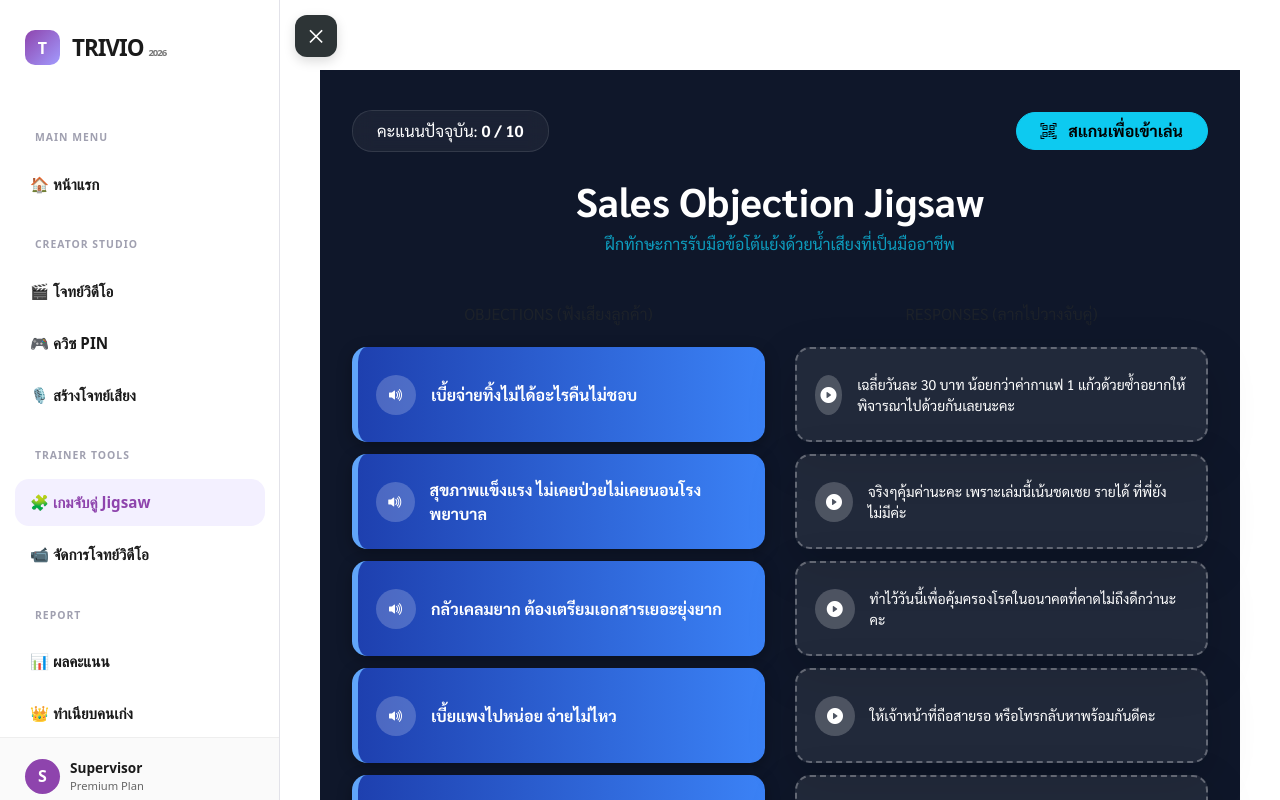
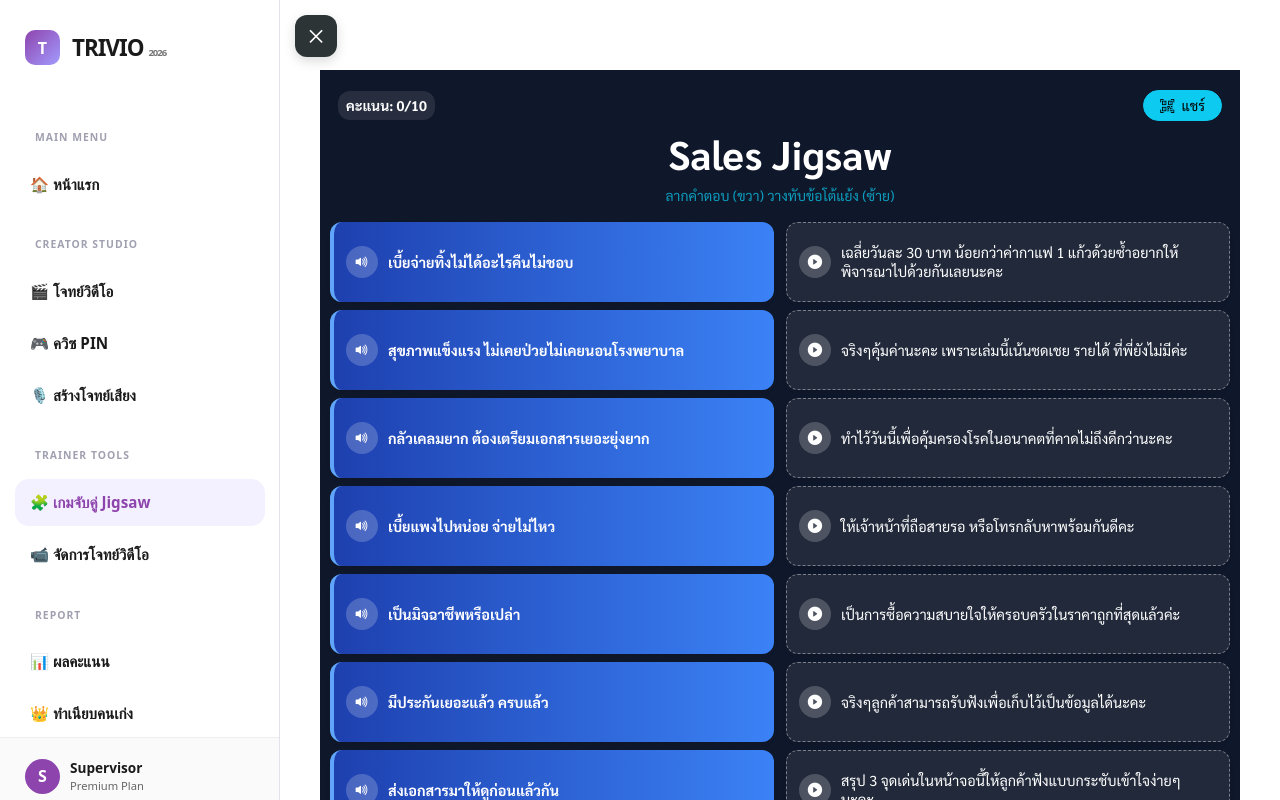
Before and after one commit to armthitikorn/Trivio, a Next.js app: page /sales-game in a window 1280 px wide. Shown: the top 800 px of the page. Built offline with nearby package versions, Linux system fonts and the light colour scheme.

Commit message:
gameupdate

```diff
--- a/app/sales-game/page.js
+++ b/app/sales-game/page.js
@@ -2,10 +2,9 @@
 
 import React, { useState, useEffect } from 'react';
 import { motion, AnimatePresence } from 'framer-motion';
-import { QRCodeCanvas } from 'qrcode.react'; // ตัวสร้าง QR Code
+import { QRCodeCanvas } from 'qrcode.react';
 
 export default function SalesJigsawGame() {
-    // --- 1. การจัดการ State ของเกม ---
     const [isClient, setIsClient] = useState(false);
     const [matchedIds, setMatchedIds] = useState([]);
     const [shuffledObjections, setShuffledObjections] = useState([]);
@@ -14,7 +13,6 @@ export default function SalesJigsawGame() {
     const [showQR, setShowQR] = useState(false);
     const [currentUrl, setCurrentUrl] = useState('');
 
-    // --- 2. ข้อมูลข้อโต้แย้งและบทตอบโต้ (10 ข้อตามที่คุณระบุ) ---
     const pairs = [
         { id: 1, q: "เบี้ยแพงไปหน่อย จ่ายไม่ไหว", a: "เฉลี่ยวันละ 30 บาท น้อยกว่าค่ากาแฟ 1 แก้วด้วยซ้ำอยากให้พิจารณาไปด้วยกันเลยนะคะ", qAudio: "/audio/q1.wav", aAudio: "/audio/a1.wav" },
         { id: 2, q: "มีประกันเยอะแล้ว ครบแล้ว", a: "จริงๆคุ้มค่านะคะ เพราะเล่มนี้เน้นชดเชย รายได้ ที่พี่ยังไม่มีค่ะ", qAudio: "/audio/q2.wav", aAudio: "/audio/a2.wav" },
@@ -28,7 +26,6 @@ export default function SalesJigsawGame() {
         { id: 10, q: "เบี้ยจ่ายทิ้งไม่ได้อะไรคืนไม่ชอบ", a: "เป็นการซื้อความสบายใจให้ครอบครัวในราคาถูกที่สุดแล้วค่ะ", qAudio: "/audio/q10.wav", aAudio: "/audio/a10.wav" }
     ];
 
-    // --- 3. การเริ่มต้นระบบ ---
     useEffect(() => {
         setIsClient(true);
         setCurrentUrl(window.location.href);
@@ -42,19 +39,20 @@ export default function SalesJigsawGame() {
         setScore(0);
     };
 
-    // --- 4. ฟังก์ชันการทำงาน (เสียง และ การลากวาง) ---
     const playSound = (url) => {
         const audio = new Audio(url);
-        audio.play().catch(e => console.error("ไม่พบไฟล์เสียงที่:", url));
+        audio.play().catch(e => console.error("Audio Error"));
     };
 
     const handleDragEnd = (event, info, pairId) => {
         const targetElement = document.getElementById(`target-${pairId}`);
         if (targetElement) {
             const rect = targetElement.getBoundingClientRect();
-            const { x, y } = info.point;
+            // ใช้ touch point แรกถ้ารองรับ touch event เพื่อความแม่นยำบนมือถือ
+            const pointX = info.point.x;
+            const pointY = info.point.y;
 
-            if (x >= rect.left && x <= rect.right && y >= rect.top && y <= rect.bottom) {
+            if (pointX >= rect.left && pointX <= rect.right && pointY >= rect.top && pointY <= rect.bottom) {
                 if (!matchedIds.includes(pairId)) {
                     setMatchedIds(prev => [...prev, pairId]);
                     setScore(prev => prev + 1);
@@ -67,67 +65,119 @@ export default function SalesJigsawGame() {
 
     return (
         <div className="game-container">
-            {/* --- 5. การตกแต่ง CSS (Glassmorphism Style) --- */}
             <style jsx global>{`
                 @import url('https://fonts.googleapis.com/css2?family=Sarabun:wght@300;400;600;700&display=swap');
-                .game-container { min-height: 100vh; background: #0f172a; color: white; padding: 40px 20px; font-family: 'Sarabun', sans-serif; }
-                .glass-card { background: rgba(255, 255, 255, 0.05); backdrop-filter: blur(10px); border: 1px solid rgba(255,255,255,0.1); border-radius: 20px; padding: 25px; }
-                .jigsaw-grid { display: grid; grid-template-columns: 1fr 1fr; gap: 30px; max-width: 1100px; margin: 0 auto; }
-                .piece { min-height: 95px; display: flex; align-items: center; padding: 18px; border-radius: 15px; margin-bottom: 12px; position: relative; color: white !important; }
-                .obj-card { background: linear-gradient(90deg, #1e40af, #3b82f6); border-left: 6px solid #60a5fa; box-shadow: 0 4px 15px rgba(0,0,0,0.3); }
-                .ans-card { background: rgba(255, 255, 255, 0.08); border: 2px dashed rgba(255, 255, 255, 0.3); cursor: grab; color: white !important; }
-                .is-matched { background: #10b981 !important; border: none !important; opacity: 0.6; pointer-events: none; transition: all 0.5s ease; }
-                .play-btn { background: rgba(255,255,255,0.2); border: none; border-radius: 50%; width: 40px; height: 40px; color: white; margin-right: 15px; display: flex; align-items: center; justify-content: center; }
-                .qr-overlay { position: fixed; top: 0; left: 0; width: 100%; height: 100%; background: rgba(0,0,0,0.85); z-index: 2000; display: flex; align-items: center; justify-content: center; }
+
+                body { margin: 0; padding: 0; overflow-x: hidden; background: #0f172a; }
+                .game-container {
+                    min-height: 100vh;
+                    background: #0f172a;
+                    color: white;
+                    padding: 20px 10px;
+                    font-family: 'Sarabun', sans-serif;
+                    overflow-x: hidden; /* ป้องกันการเลื่อนซ้ายขวา */
+                }
+
+                /* บังคับ 2 คอลัมน์ตลอดเวลา */
+                .jigsaw-grid {
+                    display: grid;
+                    grid-template-columns: 1fr 1fr; /* คงไว้ที่ 2 คอลัมน์เสมอ */
+                    gap: 12px; /* ลดช่องว่างระหว่างคอลัมน์ */
+                    max-width: 1000px;
+                    margin: 0 auto;
+                }
+
+                /* สไตล์ชิ้นส่วนพื้นฐาน */
+                .piece {
+                    min-height: 80px;
+                    display: flex;
+                    align-items: center;
+                    padding: 12px;
+                    border-radius: 12px;
+                    margin-bottom: 8px;
+                    font-size: 0.9rem;
+                    color: white !important;
+                    line-height: 1.3;
+                }
+
+                .play-btn {
+                    background: rgba(255,255,255,0.2); border: none; border-radius: 50%;
+                    width: 32px; height: 32px; min-width: 32px; /* ขนาดปุ่มมาตรฐาน */
+                    color: white; margin-right: 10px; display: flex; align-items: center; justify-content: center;
+                }
+
+                /* ✅ Media Query สำหรับมือถือ (สำคัญมาก) */
+                @media (max-width: 576px) {
+                    .game-container { padding: 15px 5px; } /* ลดขอบจอ */
+                    .jigsaw-grid { gap: 6px; } /* ลดช่องว่างระหว่างชิ้น */
+
+                    .piece {
+                        min-height: 65px; /* ลดความสูงชิ้นส่วน */
+                        padding: 8px; /* ลดขอบใน */
+                        font-size: 0.75rem; /* ลดขนาดตัวหนังสือ */
+                        border-radius: 8px;
+                    }
+                    .play-btn {
+                        width: 26px; height: 26px; min-width: 26px; /* ลดขนาดปุ่มเล่นเสียง */
+                        margin-right: 6px; font-size: 0.8rem;
+                    }
+                    h1.game-title { font-size: 1.4rem !important; margin-bottom: 5px !important; }
+                    .header-actions { margin-bottom: 10px !important; }
+                }
+
+                .obj-card { background: linear-gradient(90deg, #1e40af, #3b82f6); border-left: 4px solid #60a5fa; }
+                .ans-card { background: rgba(255, 255, 255, 0.08); border: 1px dashed rgba(255, 255, 255, 0.4); cursor: grab; }
+                .is-matched { background: #10b981 !important; opacity: 0.6; pointer-events: none; border: none !important; }
+
+                .glass-card { background: rgba(255, 255, 255, 0.1); backdrop-filter: blur(5px); border-radius: 12px; }
+                .qr-overlay { position: fixed; top: 0; left: 0; width: 100%; height: 100%; background: rgba(0,0,0,0.9); z-index: 2000; display: flex; align-items: center; justify-content: center; padding: 20px; }
             `}</style>
 
             <link href="https://cdn.jsdelivr.net/npm/bootstrap@5.3.0/dist/css/bootstrap.min.css" rel="stylesheet" />
             <link href="https://cdn.jsdelivr.net/npm/bootstrap-icons@1.10.5/font/bootstrap-icons.css" rel="stylesheet" />
 
-            <div className="container">
-                {/* --- ส่วนหัวแสดงผล --- */}
-                <div className="text-center mb-5">
-                    <div className="d-flex justify-content-between align-items-center mb-4">
-                        <div className="glass-card py-2 px-4">คะแนนปัจจุบัน: <strong>{score} / 10</strong></div>
-                        <button className="btn btn-info rounded-pill px-4 fw-bold" onClick={() => setShowQR(true)}>
-                            <i className="bi bi-qr-code-scan me-2"></i> สแกนเพื่อเข้าเล่น
+            <div className="container-fluid px-0">
+                {/* Header Section (ปรับให้กะทัดรัดบนมือถือ) */}
+                <div className="text-center mb-3 header-actions">
+                    <div className="d-flex justify-content-between align-items-center px-2 mb-2">
+                        <div className="glass-card py-1 px-2 small fw-bold">คะแนน: {score}/10</div>
+                        <button className="btn btn-sm btn-info rounded-pill px-3 py-1 small" onClick={() => setShowQR(true)}>
+                            <i className="bi bi-qr-code-scan me-1"></i> แชร์
                         </button>
                     </div>
-                    <h1 className="fw-bold text-white mb-2">Sales Objection Jigsaw</h1>
-                    <p className="text-info opacity-75">ฝึกทักษะการรับมือข้อโต้แย้งด้วยน้ำเสียงที่เป็นมืออาชีพ</p>
+                    <h1 className="fw-bold text-white game-title">Sales Jigsaw</h1>
+                    <p className="text-info small opacity-75 m-0">ลากคำตอบ (ขวา) วางทับข้อโต้แย้ง (ซ้าย)</p>
                 </div>
 
                 <div className="jigsaw-grid">
-                    {/* --- ฝั่งโจทย์: ข้อโต้แย้งลูกค้า --- */}
-                    <div className="column-questions">
-                        <h6 className="text-muted mb-4 text-center">OBJECTIONS (ฟังเสียงลูกค้า)</h6>
+                    {/* Left Side: Objections */}
+                    <div>
                         {shuffledObjections.map((item) => (
-                            <div key={item.id} id={`target-${item.id}`} className={`piece obj-card ${matchedIds.includes(item.id) ? 'is-matched' : ''}`}>
-                                <button className="play-btn" onClick={() => playSound(item.qAudio)}>
-                                    <i className="bi bi-volume-up-fill"></i>
-                                </button>
-                                <strong>{item.q}</strong>
-                                {matchedIds.includes(item.id) && <i className="bi bi-check-circle-fill ms-auto fs-3 text-white"></i>}
+                            <div key={item.id} id={`target-${item.id}`} className={`piece obj-card shadow-sm ${matchedIds.includes(item.id) ? 'is-matched' : ''}`}>
+                                <button className="play-btn" onClick={() => playSound(item.qAudio)}><i className="bi bi-volume-up-fill"></i></button>
+                                <div style={{overflowWrap: 'break-word', wordBreak: 'break-word'}}><strong>{item.q}</strong></div>
                             </div>
                         ))}
                     </div>
 
-                    {/* --- ฝั่งคำตอบ: บทตอบโต้พนักงาน --- */}
-                    <div className="column-answers">
-                        <h6 className="text-muted mb-4 text-center">RESPONSES (ลากไปวางจับคู่)</h6>
+                    {/* Right Side: Answers */}
+                    <div style={{position: 'relative', zIndex: 10}}>
                         {shuffledAnswers.map((item) => (
                             <div key={item.id}>
                                 {!matchedIds.includes(item.id) ? (
-                                    <motion.div drag dragSnapToOrigin onDragEnd={(e, info) => handleDragEnd(e, info, item.id)} className="piece ans-card shadow-lg">
-                                        <button className="play-btn" onClick={() => playSound(item.aAudio)}>
-                                            <i className="bi bi-play-circle-fill"></i>
-                                        </button>
-                                        <small>{item.a}</small>
+                                    <motion.div
+                                        drag
+                                        dragSnapToOrigin
+                                        onDragEnd={(e, info) => handleDragEnd(e, info, item.id)}
+                                        className="piece ans-card shadow-sm"
+                                        whileDrag={{ scale: 1.05, zIndex: 1000, boxShadow: "0px 10px 20px rgba(0,0,0,0.3)" }}
+                                    >
+                                        <button className="play-btn" onClick={() => playSound(item.aAudio)}><i className="bi bi-play-circle-fill"></i></button>
+                                        <div style={{overflowWrap: 'break-word', wordBreak: 'break-word'}}>{item.a}</div>
                                     </motion.div>
                                 ) : (
                                     <div className="piece ans-card is-matched">
-                                        <i className="bi bi-check-lg me-3 fs-4"></i>
-                                        <small className="opacity-75">{item.a}</small>
+                                        ✅ <small className="opacity-75">{item.a}</small>
                                     </div>
                                 )}
                             </div>
@@ -136,29 +186,26 @@ export default function SalesJigsawGame() {
                 </div>
             </div>
 
-            {/* --- Pop-up QR Code --- */}
+            {/* QR Modal & Success Modal (คงเดิม) */}
             <AnimatePresence>
                 {showQR && (
                     <motion.div initial={{ opacity: 0 }} animate={{ opacity: 1 }} exit={{ opacity: 0 }} className="qr-overlay" onClick={() => setShowQR(false)}>
-                        <motion.div initial={{ scale: 0.8 }} animate={{ scale: 1 }} className="glass-card text-center bg-dark p-5" style={{ maxWidth: '400px' }} onClick={(e) => e.stopPropagation()}>
-                            <h4 className="mb-4 text-white">สแกนเพื่อร่วมสนุก</h4>
-                            <div className="bg-white p-3 d-inline-block rounded-4 mb-4">
-                                <QRCodeCanvas value={currentUrl} size={230} includeMargin={true} />
+                        <motion.div className="glass-card p-3 text-center bg-dark text-white" style={{maxWidth: '300px'}} onClick={e => e.stopPropagation()}>
+                            <h6 className="mb-3">สแกนเพื่อเข้าเล่น</h6>
+                            <div className="bg-white p-2 d-inline-block rounded-3 mb-3">
+                                <QRCodeCanvas value={currentUrl} size={180} />
                             </div>
-                            <p className="text-info small mb-4">{currentUrl}</p>
-                            <button className="btn btn-outline-light w-100 rounded-pill py-2" onClick={() => setShowQR(false)}>ปิดหน้าต่าง</button>
+                            <button className="btn btn-sm btn-outline-light w-100 rounded-pill" onClick={() => setShowQR(false)}>ปิด</button>
                         </motion.div>
                     </motion.div>
                 )}
             </AnimatePresence>
-
-            {/* --- หน้าจอแสดงความยินดีเมื่อเล่นจบ --- */}
-            <AnimatePresence>
+             <AnimatePresence>
                 {score === 10 && (
-                    <motion.div initial={{ scale: 0.5, opacity: 0 }} animate={{ scale: 1, opacity: 1 }} className="position-fixed top-50 start-50 translate-middle glass-card text-center shadow-lg bg-success p-5" style={{ zIndex: 3000, minWidth: '350px' }}>
-                        <h1 className="display-4 fw-bold text-white mb-3">สุดยอดมาก!</h1>
-                        <p className="lead text-white mb-4">คุณจำสคริปต์การแก้ข้อโต้แย้งได้ครบ 10 ข้อแล้ว</p>
-                        <button className="btn btn-light btn-lg w-100 rounded-pill" onClick={initGame}>เริ่มเกมใหม่อีกครั้ง</button>
+                    <motion.div initial={{ scale: 0.8 }} animate={{ scale: 1 }} className="position-fixed top-50 start-50 translate-middle glass-card text-center bg-success p-4 shadow-lg" style={{ zIndex: 3000, width: '85%', maxWidth: '350px' }}>
+                        <h2 className="fw-bold mb-2">ยินดีด้วย!</h2>
+                        <p className="small mb-3">คุณจับคู่ได้ถูกต้องครบ 10 ข้อ</p>
+                        <button className="btn btn-sm btn-light w-100 rounded-pill" onClick={initGame}>เล่นใหม่</button>
                     </motion.div>
                 )}
             </AnimatePresence>
```
